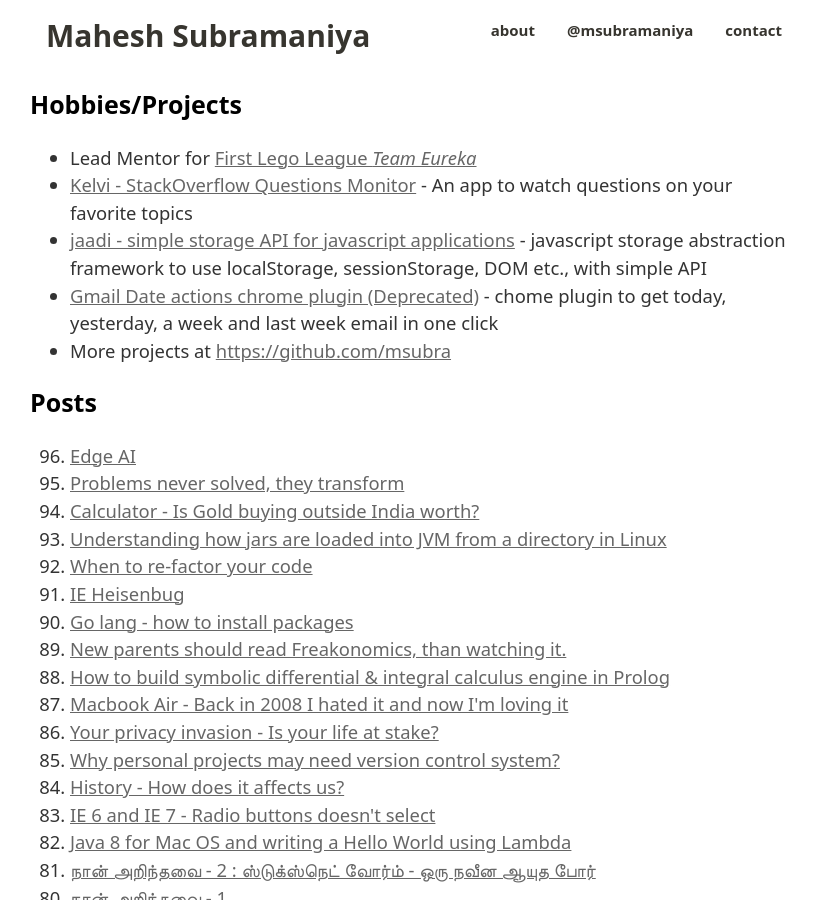
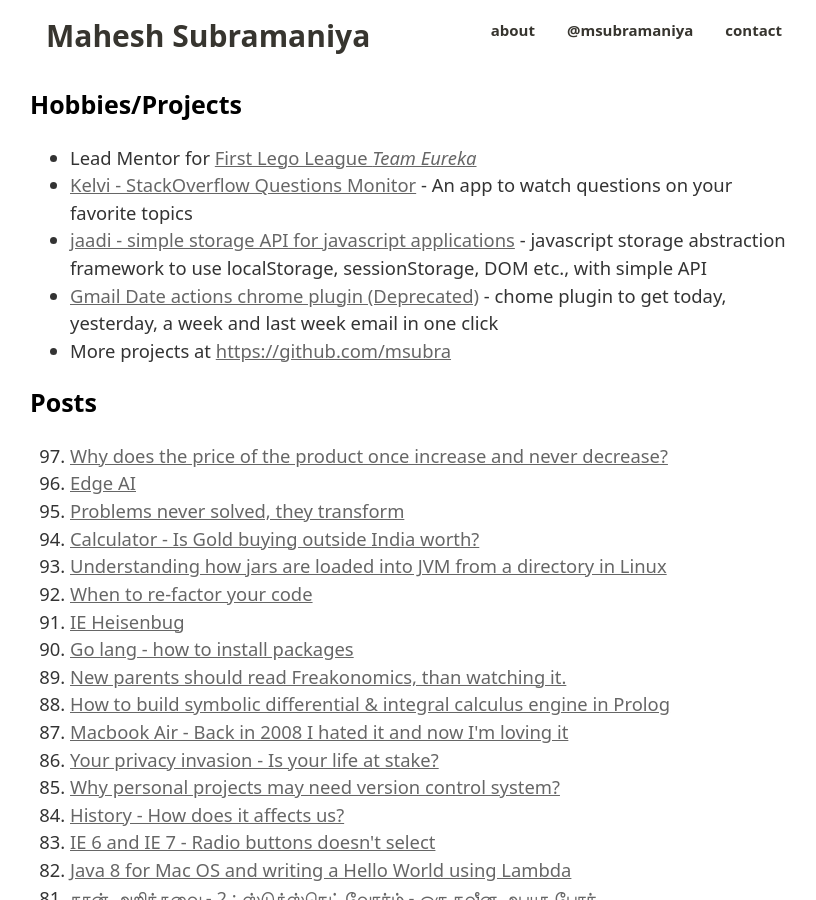
Before and after one commit to maheshsubramaniya/maheshsubramaniya.github.com, a Jekyll site: the page built from index.html, in a window 1280 px wide and 900 px high. Shown: the whole window, without its empty margins (226-1042 px from the left). Built offline with Jekyll 4.4.1, drawn with Linux system fonts in a browser that asks for light colours.

Commit message:
new article

```diff
--- a/_posts/finance/Why does the price of the product once increase and never decrease?.md
+++ b/_posts/finance/2024-01-14-Why does the price of the product once increase and never decrease?.md
@@ -1,3 +1,15 @@
+---
+layout: post
+title: Why does the price of the product once increase and never decrease?
+categories:
+  - finance
+excerpt: Why does the price of the product once increase and never decrease?
+tags:
+  - finance
+  - inflation
+  - economy
+---
+
 A product you bought ten years ago costs more today. We all know inflation causes price increases.
 
 ![[Screenshot 2024-01-15 at 6.48.33 PM.png]]
```
Also changed, not shown: .obsidian/workspace.json.
